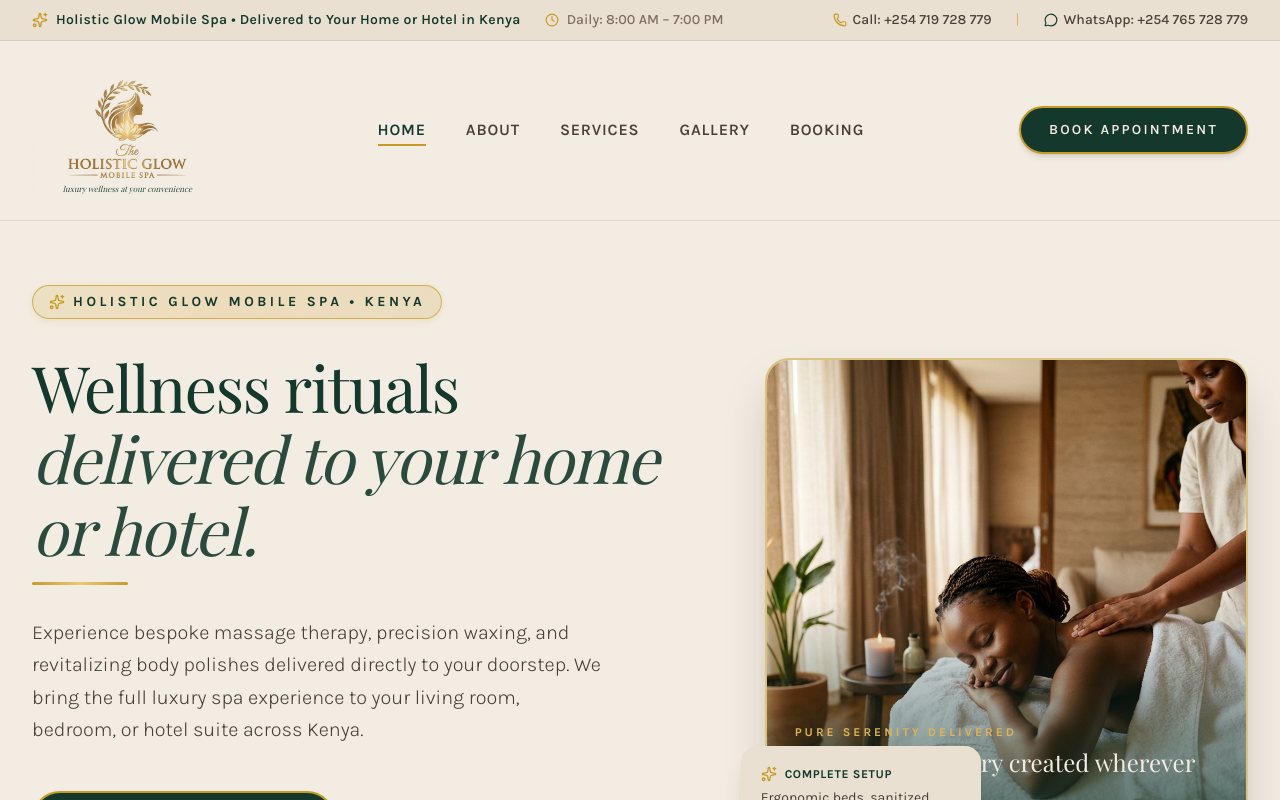
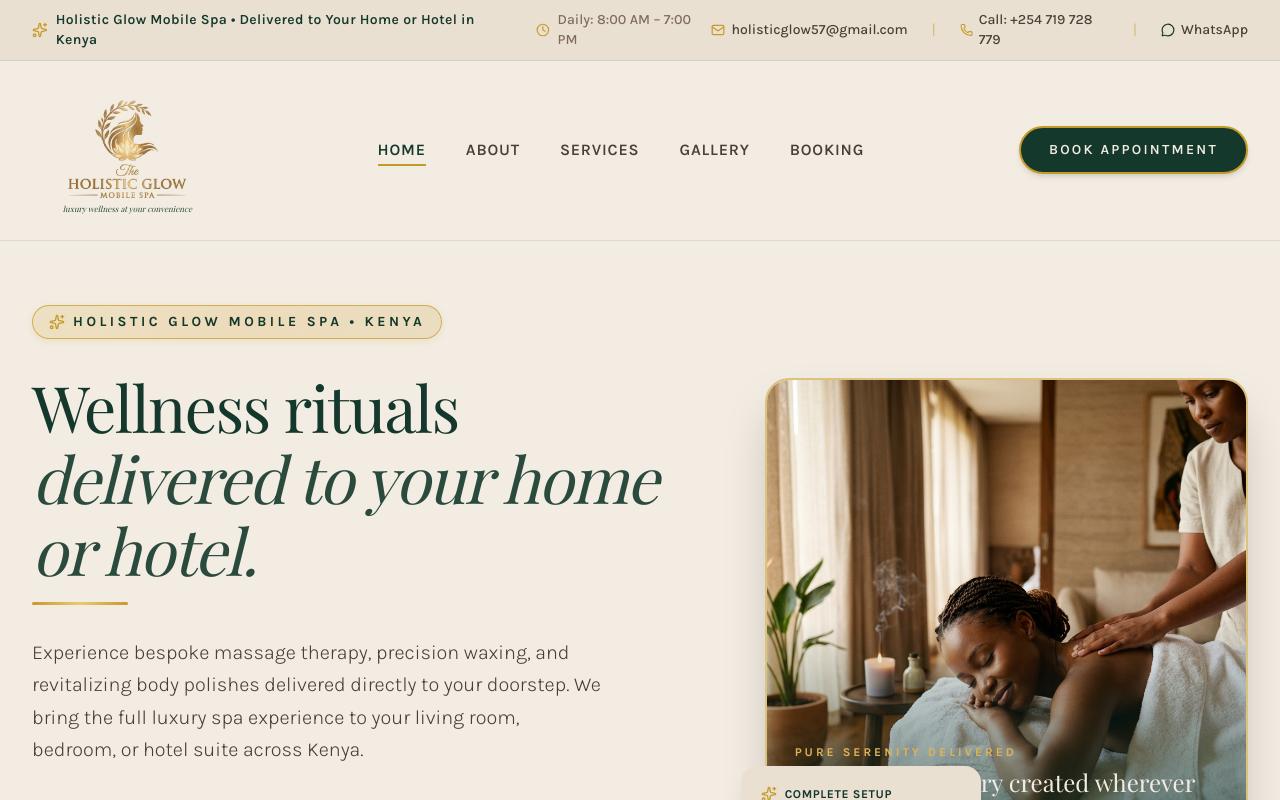
Before and after one commit to jff-ry/Holistic-Glow, a React (Vite) app: page / in a window 1280 px wide. Shown: the top 800 px of the page. Built offline with nearby package versions, Linux system fonts and the light colour scheme; a web font is replaced by a local one.

Commit message:
refactor: update business email and enhance navigation
Replace the business email address throughout the application with the new address. Additionally, add the email contact to the navbar for better accessibility.

```diff
--- a/src/components/Footer.tsx
+++ b/src/components/Footer.tsx
@@ -117,7 +117,7 @@ export default function Footer() {
               <li>
                 <a
                   id="footer-email-link"
-                  href="mailto:theconciergespa7@gmail.com"
+                  href="mailto:holisticglow57@gmail.com"
                   className="flex items-center gap-3.5 text-[#F3ECE2]/90 hover:text-[#C59B27] transition-colors group"
                 >
                   <div className="w-9 h-9 rounded-xl bg-[#14382C] border border-[#C59B27]/50 flex items-center justify-center text-[#C59B27] group-hover:bg-[#C59B27] group-hover:text-[#0D261E] transition-colors shadow-xs">
@@ -125,7 +125,7 @@ export default function Footer() {
                   </div>
                   <div>
                     <span className="block text-xs text-[#C59B27] uppercase tracking-wider font-bold">Email Enquiries</span>
-                    <span className="font-medium break-all">theconciergespa7@gmail.com</span>
+                    <span className="font-medium break-all">holisticglow57@gmail.com</span>
                   </div>
                 </a>
               </li>
--- a/src/components/Navbar.tsx
+++ b/src/components/Navbar.tsx
@@ -1,6 +1,6 @@
 import React, { useState, useEffect } from 'react';
 import { NavLink, Link, useLocation } from 'react-router-dom';
-import { Menu, X, Phone, MessageCircle, Clock, Sparkles } from 'lucide-react';
+import { Menu, X, Phone, MessageCircle, Mail, Clock, Sparkles } from 'lucide-react';
 import brandLogoImg from '../assets/images/holistic_glow_logo_1788024251079.jpg';
 
 export default function Navbar() {
@@ -47,7 +47,17 @@ export default function Navbar() {
             </span>
           </div>
 
-          <div className="flex items-center gap-6">
+          <div className="flex items-center gap-4 lg:gap-6">
+            <a
+              id="topbar-email-link"
+              href="mailto:holisticglow57@gmail.com"
+              className="flex items-center gap-1.5 text-[#4A3E36] hover:text-[#14382C] font-medium transition-colors"
+            >
+              <Mail className="w-3.5 h-3.5 text-[#C59B27]" />
+              <span className="hidden xl:inline">holisticglow57@gmail.com</span>
+              <span className="xl:hidden">Email</span>
+            </a>
+            <span className="text-[#C59B27]/60">|</span>
             <a
               id="topbar-phone-link"
               href="tel:+254719728779"
@@ -65,7 +75,7 @@ export default function Navbar() {
               className="flex items-center gap-1.5 text-[#4A3E36] hover:text-[#14382C] font-medium transition-colors"
             >
               <MessageCircle className="w-3.5 h-3.5 text-[#14382C]" />
-              <span>WhatsApp: +254 765 728 779</span>
+              <span>WhatsApp</span>
             </a>
           </div>
         </div>
--- a/src/pages/BookingPage.tsx
+++ b/src/pages/BookingPage.tsx
@@ -108,7 +108,7 @@ export default function BookingPage() {
       `Appointment Request - Holistic Glow Mobile Spa (${formData.fullName.trim() || 'New Client'})`
     );
     const body = encodeURIComponent(generateWhatsAppMessage());
-    window.location.href = `mailto:theconciergespa7@gmail.com?subject=${subject}&body=${body}`;
+    window.location.href = `mailto:holisticglow57@gmail.com?subject=${subject}&body=${body}`;
   };
 
   return (
@@ -626,7 +626,7 @@ export default function BookingPage() {
                 {/* Email */}
                 <a
                   id="booking-sidebar-email"
-                  href="mailto:theconciergespa7@gmail.com"
+                  href="mailto:holisticglow57@gmail.com"
                   className="flex items-start gap-3.5 p-4 rounded-2xl bg-[#14382C] border border-[#C59B27]/40 hover:border-[#C59B27] transition-colors group shadow-xs"
                 >
                   <Mail className="w-5 h-5 text-[#C59B27] shrink-0 mt-0.5" />
@@ -635,7 +635,7 @@ export default function BookingPage() {
                       Email Inquiries
                     </span>
                     <span className="text-base font-semibold text-[#F3ECE2] group-hover:text-[#C59B27] transition-colors break-all">
-                      theconciergespa7@gmail.com
+                      holisticglow57@gmail.com
                     </span>
                   </div>
                 </a>
--- a/src/pages/HomePage.tsx
+++ b/src/pages/HomePage.tsx
@@ -1,6 +1,6 @@
 import React from 'react';
 import { Link } from 'react-router-dom';
-import { Sparkles, ArrowRight, Clock, MapPin, ShieldCheck, Heart, Car, HeartPulse } from 'lucide-react';
+import { Sparkles, ArrowRight, Clock, MapPin, ShieldCheck, Heart, Car, HeartPulse, Mail } from 'lucide-react';
 import TrustIndicators from '../components/TrustIndicators';
 import { CATEGORIES } from '../data/servicesData';
 import heroAfricanSpaImg from '../assets/images/hero_african_spa_1788112077485.jpg';
@@ -351,7 +351,7 @@ export default function HomePage() {
               href="https://wa.me/254765728779"
               target="_blank"
               rel="noopener noreferrer"
-              className="w-full sm:w-auto inline-flex items-center justify-center gap-2.5 px-9 py-4 rounded-full bg-[#C59B27] text-[#0D261E] text-xs sm:text-sm uppercase tracking-[0.2em] font-bold hover:bg-[#DFB257] transition-all shadow-md hover:shadow-lg"
+              className="w-full sm:w-auto inline-flex items-center justify-center gap-2.5 px-8 py-4 rounded-full bg-[#C59B27] text-[#0D261E] text-xs sm:text-sm uppercase tracking-[0.2em] font-bold hover:bg-[#DFB257] transition-all shadow-md hover:shadow-lg"
             >
               <span>Chat on WhatsApp</span>
             </a>
@@ -359,14 +359,24 @@ export default function HomePage() {
             <a
               id="home-bottom-call-btn"
               href="tel:+254719728779"
-              className="w-full sm:w-auto inline-flex items-center justify-center gap-2.5 px-8 py-4 rounded-full bg-transparent text-[#F3ECE2] text-xs sm:text-sm uppercase tracking-[0.2em] font-semibold border-2 border-[#C59B27]/60 hover:border-[#C59B27] hover:bg-[#F3ECE2]/10 transition-all"
+              className="w-full sm:w-auto inline-flex items-center justify-center gap-2.5 px-7 py-4 rounded-full bg-transparent text-[#F3ECE2] text-xs sm:text-sm uppercase tracking-[0.2em] font-semibold border-2 border-[#C59B27]/60 hover:border-[#C59B27] hover:bg-[#F3ECE2]/10 transition-all"
             >
               <span>Call +254 719 728 779</span>
             </a>
+
+            <a
+              id="home-bottom-email-btn"
+              href="mailto:holisticglow57@gmail.com"
+              className="w-full sm:w-auto inline-flex items-center justify-center gap-2 px-6 py-4 rounded-full bg-[#14382C] text-[#DFB257] text-xs sm:text-sm uppercase tracking-[0.18em] font-semibold border border-[#C59B27]/60 hover:border-[#C59B27] hover:text-[#F3ECE2] transition-all"
+            >
+              <Mail className="w-4 h-4 text-[#C59B27]" />
+              <span>Email Us</span>
+            </a>
           </div>
 
-          <div className="pt-6 text-xs sm:text-sm text-[#F3ECE2]/70 font-medium">
-            Available daily 8:00 AM – 7:00 PM • Direct Tel: +254 719 728 779 • Nairobi & Environs, Kenya
+          <div className="pt-6 text-xs sm:text-sm text-[#F3ECE2]/70 font-medium space-y-1">
+            <p>Available daily 8:00 AM – 7:00 PM • Direct Tel: +254 719 728 779 • Nairobi & Environs, Kenya</p>
+            <p className="text-[#C59B27]">Email: <a href="mailto:holisticglow57@gmail.com" className="underline hover:text-[#DFB257]">holisticglow57@gmail.com</a></p>
           </div>
         </div>
       </section>
```
